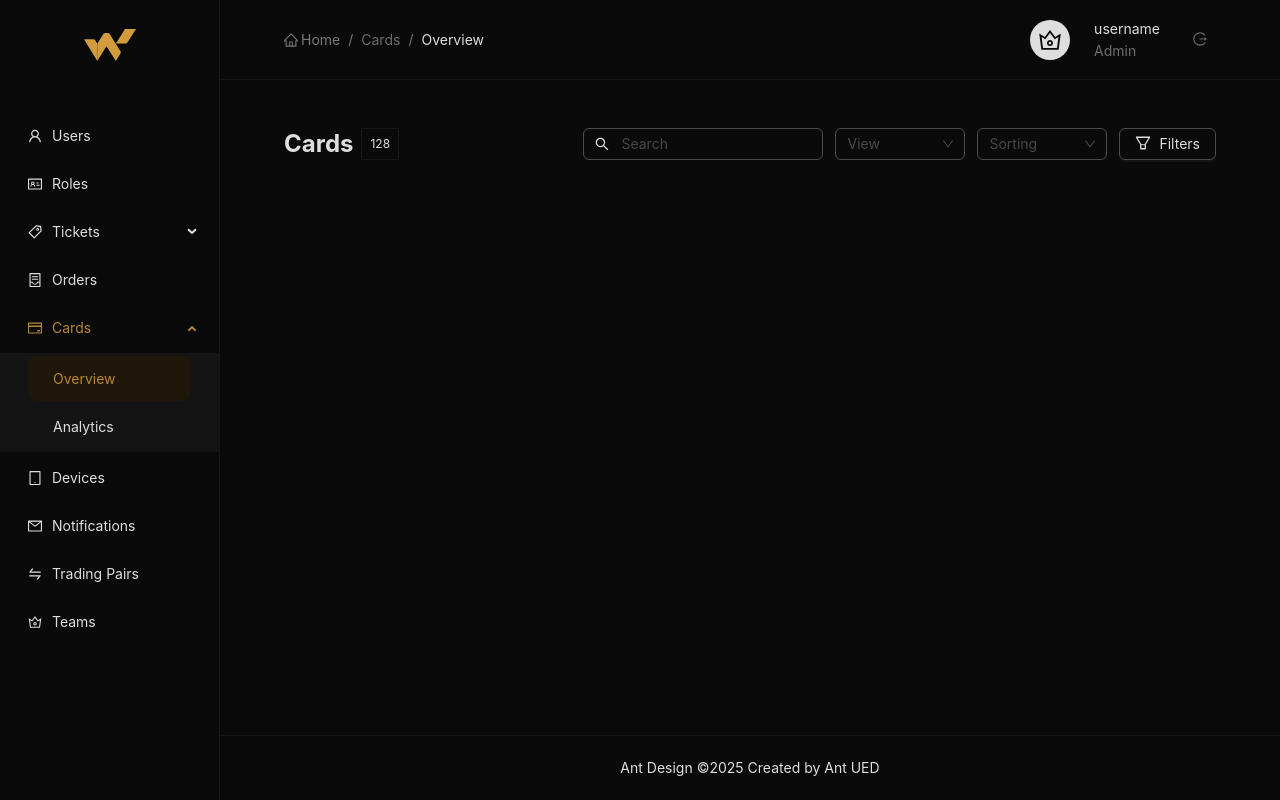
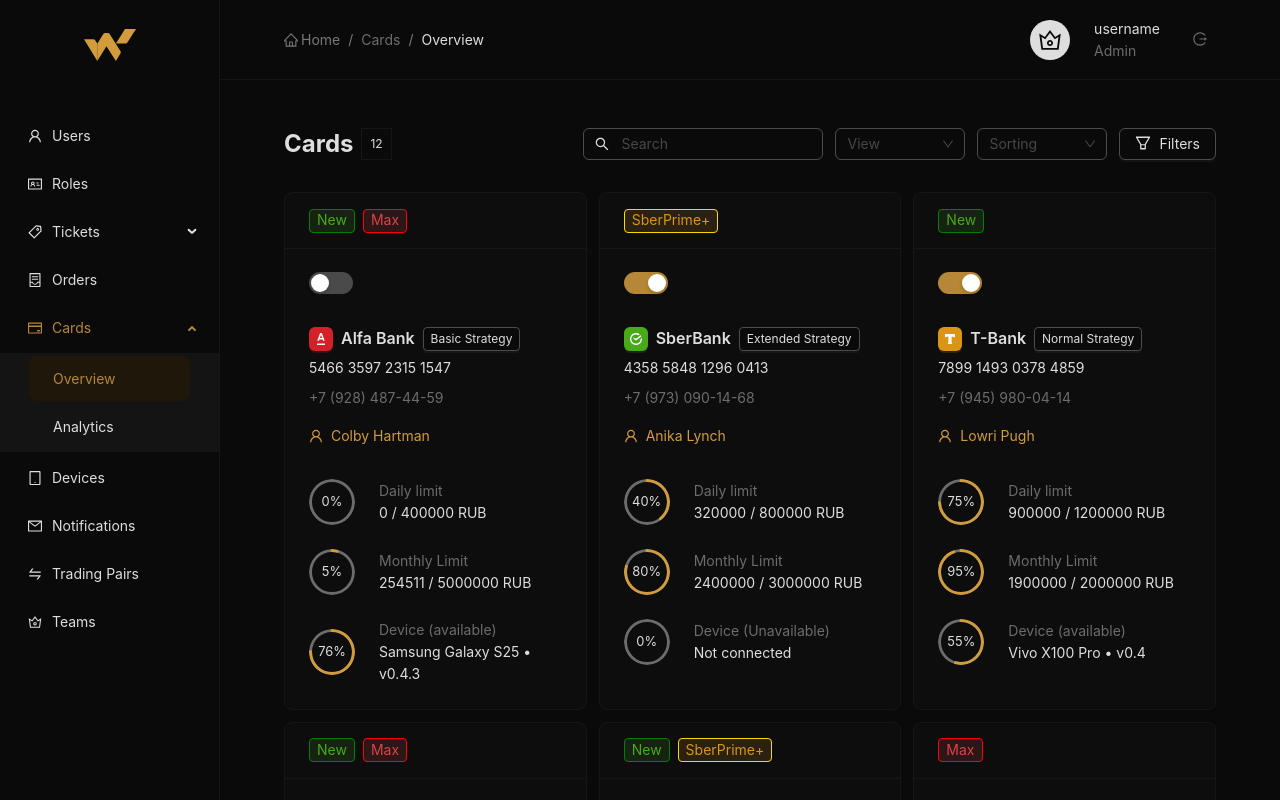
Before and after one commit to Tetiana-KET/cards-overview-list, a React (Vite) app: page /cards/overview in a window 1280 px wide. Shown: the top 800 px of the page. Built offline with nearby package versions, Linux system fonts and the light colour scheme; a web font is replaced by a local one.

Commit message:
feat: implement Cards

```diff
--- a/src/consts/BANKS.ts
+++ b/src/consts/BANKS.ts
@@ -1 +1,19 @@
-export const BANKS = ['T-Bank', 'SberBank', 'Alfa Bank'];
+import { AntDColor } from './COLORS';
+
+export const BANKS: { name: string; color: AntDColor; imgPath: string }[] = [
+  {
+    name: 'T-Bank',
+    color: 'gold',
+    imgPath: '/icons/tbank.svg',
+  },
+  {
+    name: 'SberBank',
+    color: 'green',
+    imgPath: '/icons/sberbank.svg',
+  },
+  {
+    name: 'Alfa Bank',
+    color: 'red',
+    imgPath: '/icons/alfabank.svg',
+  },
+];
--- /dev/null
+++ b/src/consts/COLORS.ts
@@ -0,0 +1,17 @@
+export type AntDColor =
+  | 'gold'
+  | 'green'
+  | 'red'
+  | 'default'
+  | 'primary'
+  | 'danger'
+  | 'blue'
+  | 'purple'
+  | 'cyan'
+  | 'magenta'
+  | 'pink'
+  | 'orange'
+  | 'yellow'
+  | 'volcano'
+  | 'geekblue'
+  | 'lime';
--- /dev/null
+++ b/src/models/CardModel.ts
@@ -0,0 +1,26 @@
+export interface CardModel {
+  id: number;
+  bank: string;
+  strategy: string;
+  cardNumber: string;
+  phoneNumber: string;
+  owner: string;
+  dailyLimit: {
+    used: number;
+    total: number;
+  };
+  monthlyLimit: {
+    used: number;
+    total: number;
+  };
+  device: {
+    name: string;
+    version: string;
+    available: boolean;
+    percent: string;
+  };
+  isNew: boolean;
+  isMax: boolean;
+  isSberPrime: boolean;
+  isActive: boolean;
+}
--- a/src/pages/CardsOverview/CardsOverview.tsx
+++ b/src/pages/CardsOverview/CardsOverview.tsx
@@ -3,6 +3,10 @@
 import { Sort } from './components/Sort';
 import { View } from './components/View';
 import { Filter } from './components/Filter';
+import { Flex } from 'antd';
+import cardsraw from '../../data/cardsMock.json';
+import { CardModel } from '@/models/CardModel';
+import { CardComponent } from './components/CardComponent';
 
 const counterStyle: CSSProperties = {
   display: 'inline-flex',
@@ -14,14 +18,33 @@
 };
 
 export const CardsOverview = () => {
+  const cardsMock: CardModel[] = cardsraw as CardModel[];
+
   const [searchQuery, setSearchQuery] = useState('');
   const [selectedBank, setSelectedBank] = useState('');
   const [selectedStrategy, setSelectedStrategy] = useState('');
-  const [selectedStatus, setSelectedStatus] = useState('');
+  const [selectedStatus, setSelectedStatus] = useState(''); // For filtering
   const [selectedCardType, setSelectedCardType] = useState('');
   const [selectedTag, setSelectedTag] = useState('');
   const [viewMode, setViewMode] = useState('');
   const [sortBy, setSortBy] = useState('');
+
+  // isActive status of each card
+  const [cardStatuses, setCardStatuses] = useState<Record<number, boolean>>(
+    cardsMock.reduce(
+      (acc, card) => {
+        acc[card.id] = card.isActive;
+        return acc;
+      },
+      {} as Record<number, boolean>,
+    ),
+  );
+
+  // Filter cards based on selectedStatus
+  const filteredCards = cardsMock.filter((card) => {
+    if (selectedStatus === '') return true;
+    return selectedStatus === 'active' ? cardStatuses[card.id] : !cardStatuses[card.id];
+  });
 
   const filterProps = {
     selectedBank,
@@ -36,9 +59,22 @@
     setSelectedTag,
   };
 
+  const handleCardStatusChange = (id: number, checked: boolean) => {
+    setCardStatuses((prevState) => ({
+      ...prevState,
+      [id]: checked,
+    }));
+
+    // API call here to update the status in the DB
+    console.log(`Card ID: ${id} active status updated to: ${checked}`);
+  };
+
   return (
-    <div style={{ display: 'flex', justifyContent: 'space-between', position: 'relative' }}>
-      <div style={{ display: 'flex' }}>
+    <Flex vertical gap={32}>
+      {/* HEADER */}
+      <Flex vertical={false} justify="space-between" wrap gap={20}>
+        {/* TITLE */}
+        <Flex vertical={false}>
           <h2
             style={{
               lineHeight: '32px',
@@ -47,15 +83,27 @@
           >
             Cards
           </h2>
-        <span style={counterStyle}>128</span>
-      </div>
-
-      <div style={{ display: 'flex', gap: '12px' }}>
+          <span style={counterStyle}>{cardsMock.length}</span>
+        </Flex>
+        {/* ACTIONS */}
+        <Flex vertical={false} gap={12} wrap justify="center">
           <Search searchQuery={searchQuery} setSearchQuery={setSearchQuery} />
           <View viewMode={viewMode} setViewMode={setViewMode} />
           <Sort sortBy={sortBy} setSortBy={setSortBy} />
           <Filter {...filterProps} />
-      </div>
-    </div>
+        </Flex>
+      </Flex>
+      {/* WRAPPER FOR CARDS */}
+      <Flex vertical={viewMode === 'vertical'} gap={12} wrap justify="center">
+        {filteredCards &&
+          filteredCards.map((card) => (
+            <CardComponent
+              key={`${card.id}_${card.cardNumber}`}
+              card={{ ...card, isActive: cardStatuses[card.id] }}
+              onChange={handleCardStatusChange}
+            />
+          ))}
+      </Flex>
+    </Flex>
   );
 };
--- /dev/null
+++ b/src/pages/CardsOverview/components/CardComponent.tsx
@@ -0,0 +1,123 @@
+import { BANKS } from '@/consts/BANKS';
+import { CardModel } from '@/models/CardModel';
+import { Button, Card, Flex, Progress, Space, Switch } from 'antd';
+import { UserOutlined } from '@ant-design/icons';
+import { Limit } from './Limit';
+
+const cardStyle: React.CSSProperties = {
+  flex: '1 1 23%',
+  maxWidth: '385px',
+  minWidth: '280px',
+  background: '#0D0D0D',
+};
+
+interface CardComponentProp {
+  card: CardModel;
+  onChange: (id: number, checked: boolean) => void;
+}
+
+export const CardComponent = ({ card, onChange }: CardComponentProp) => {
+  const {
+    id,
+    bank,
+    strategy,
+    cardNumber,
+    phoneNumber,
+    owner,
+    dailyLimit,
+    monthlyLimit,
+    device,
+    isNew,
+    isMax,
+    isSberPrime,
+    isActive,
+  } = card;
+
+  const handleSwitchChange = (checked: boolean) => {
+    onChange(id, checked);
+  };
+
+  const bankInfo = BANKS.find((b) => b.name === bank);
+
+  return (
+    <Card
+      title={
+        <Flex gap="small" wrap>
+          {isNew && (
+            <Button
+              color="green"
+              variant="filled"
+              size="small"
+              style={{ border: '1px solid green', pointerEvents: 'none' }}
+            >
+              New
+            </Button>
+          )}
+          {isMax && (
+            <Button
+              color="danger"
+              variant="filled"
+              size="small"
+              style={{ border: '1px solid red', pointerEvents: 'none' }}
+            >
+              Max
+            </Button>
+          )}
+
+          {isSberPrime && (
+            <Button
+              color="gold"
+              variant="filled"
+              size="small"
+              style={{ border: '1px solid gold', pointerEvents: 'none' }}
+            >
+              SberPrime+
+            </Button>
+          )}
+        </Flex>
+      }
+      style={cardStyle}
+    >
+      <Flex vertical gap={32}>
+        <Switch checked={isActive} onChange={handleSwitchChange} style={{ width: '44px' }} />
+
+        <div>
+          <Space style={{ marginBottom: '6px' }}>
+            <Button
+              variant="solid"
+              color={bankInfo?.color || 'default'}
+              style={{ pointerEvents: 'none', width: '24px', height: '24px', padding: '0' }}
+            >
+              <img src={bankInfo?.imgPath} alt={`${bankInfo?.name} logo`} />
+            </Button>
+            <span style={{ fontWeight: '600', fontSize: '16px' }}>{bankInfo?.name}</span>
+            <Button variant="outlined" color="default" size="small" style={{ pointerEvents: 'none', fontSize: '12px' }}>
+              {strategy}
+            </Button>
+          </Space>
+          <Space style={{ marginBottom: '16px' }} wrap>
+            <p>{cardNumber}</p> <p style={{ color: '#6C6C6C' }}>{phoneNumber}</p>
+          </Space>
+          <div>
+            <Space style={{ color: '#D29B3C' }}>
+              <UserOutlined />
+              <p>{owner}</p>
+            </Space>
+          </div>
+        </div>
+
+        <Flex vertical gap={24}>
+          <Limit limitName="Daily limit" used={dailyLimit.used} max={dailyLimit.total} />
+          <Limit limitName="Monthly Limit" used={monthlyLimit.used} max={monthlyLimit.total} />
+          <Space>
+            <Progress type="circle" percent={+device.percent} strokeColor="#D29B3C" trailColor="#6C6C6C" size={46} />
+            <div style={{ marginLeft: '16px' }}>
+              <div style={{ color: '#6C6C6C' }}>{`Device (${device.available ? 'available' : 'Unavailable'})`}</div>
+              <div>{device.name ? `${device.name} • ${device.version}` : 'Not connected'}</div>
+            </div>
+          </Space>
+        </Flex>
+      </Flex>
+    </Card>
+  );
+};
--- /dev/null
+++ b/src/pages/CardsOverview/components/Limit.tsx
@@ -0,0 +1,22 @@
+import { getPercentage } from '@/utils/getPersentage';
+import { Progress, Space } from 'antd';
+
+type LimitProps = {
+  limitName: string;
+  used: number;
+  max: number;
+};
+
+export const Limit = ({ limitName, used, max }: LimitProps) => {
+  return (
+    <Space>
+      <Progress type="circle" percent={getPercentage(used, max)} strokeColor="#D29B3C" trailColor="#6C6C6C" size={46} />
+      <div style={{ marginLeft: '16px' }}>
+        <div style={{ color: '#6C6C6C' }}>{limitName}</div>
+        <div>
+          {used} / {max} RUB
+        </div>
+      </div>
+    </Space>
+  );
+};
--- a/src/pages/CardsOverview/components/View.tsx
+++ b/src/pages/CardsOverview/components/View.tsx
@@ -12,9 +12,9 @@
   };
 
   return (
-    <Select style={{ width: 130 }} value={viewMode || undefined} onChange={handleChange} placeholder="View">
-      <Select.Option value="monthlyLimitAsc">List</Select.Option>
-      <Select.Option value="monthlyLimitDesc">Grid</Select.Option>
+    <Select style={{ width: 130 }} value={viewMode || null} onChange={handleChange} placeholder="View">
+      <Select.Option value="vertical">List</Select.Option>
+      <Select.Option value="horizontal">Grid</Select.Option>
     </Select>
   );
 };
--- /dev/null
+++ b/src/utils/getPersentage.ts
@@ -0,0 +1,3 @@
+export const getPercentage = (used: number, max: number): number => {
+  return Math.floor((used / max) * 100);
+};
--- a/vite.config.ts
+++ b/vite.config.ts
@@ -18,7 +18,7 @@
   build: {
     minify: 'esbuild',
   },
-	base: '', // здесь пусто?
+  base: '',
   resolve: {
     alias: {
       '@': path.resolve(__dirname, 'src'),
```
Also changed, not shown: src/data/cardsMock.json (+12 -0 lines), src/pages/CardsOverview/components/Filter.tsx (+6 -6 lines), public/icons/alfabank.svg (renamed from public/icons/Alfa Bank.svg), public/icons/tbank.svg (renamed from public/icons/T-Bank.svg). Lines whose indentation alone changed are shown as unchanged.
